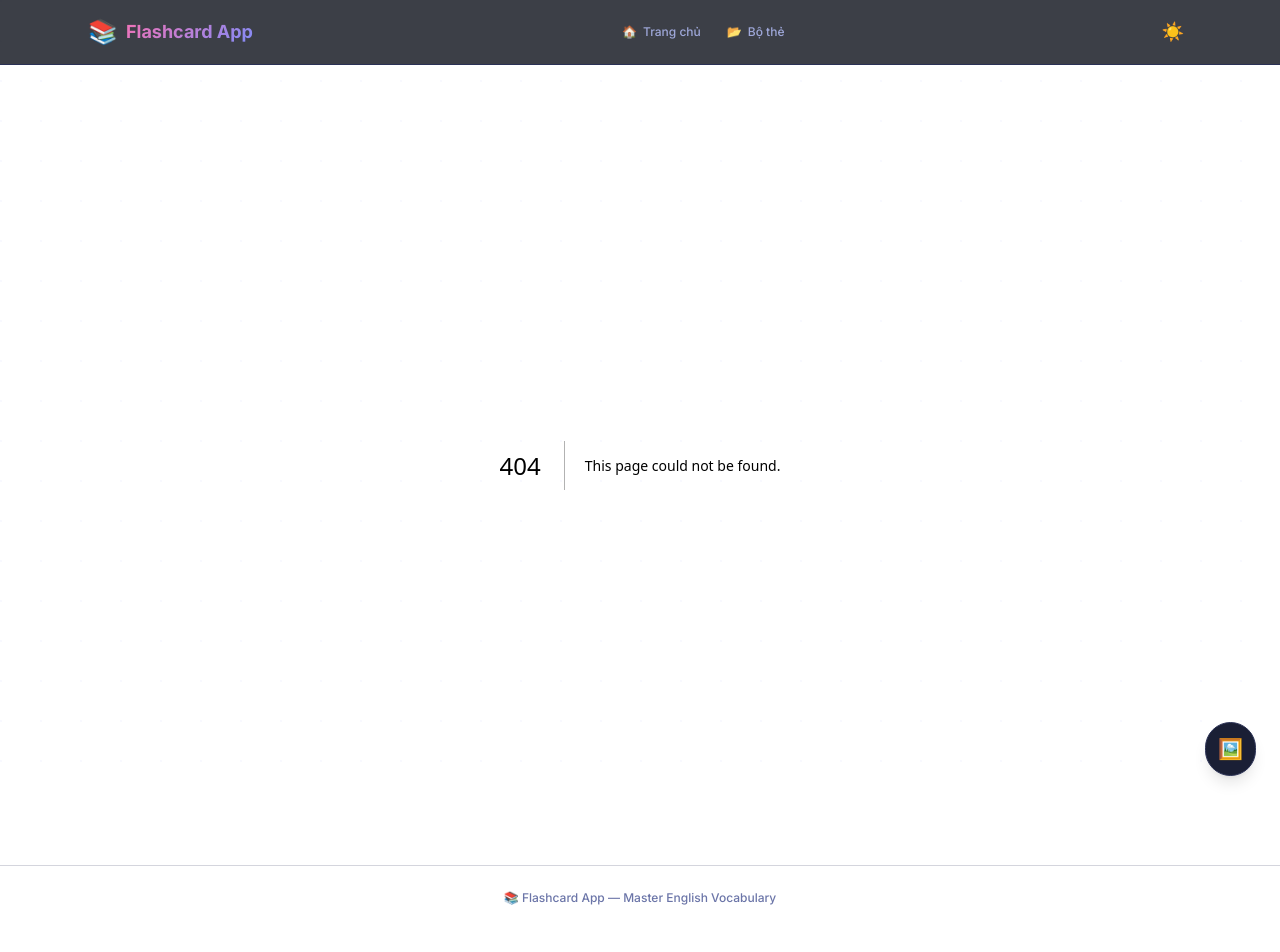
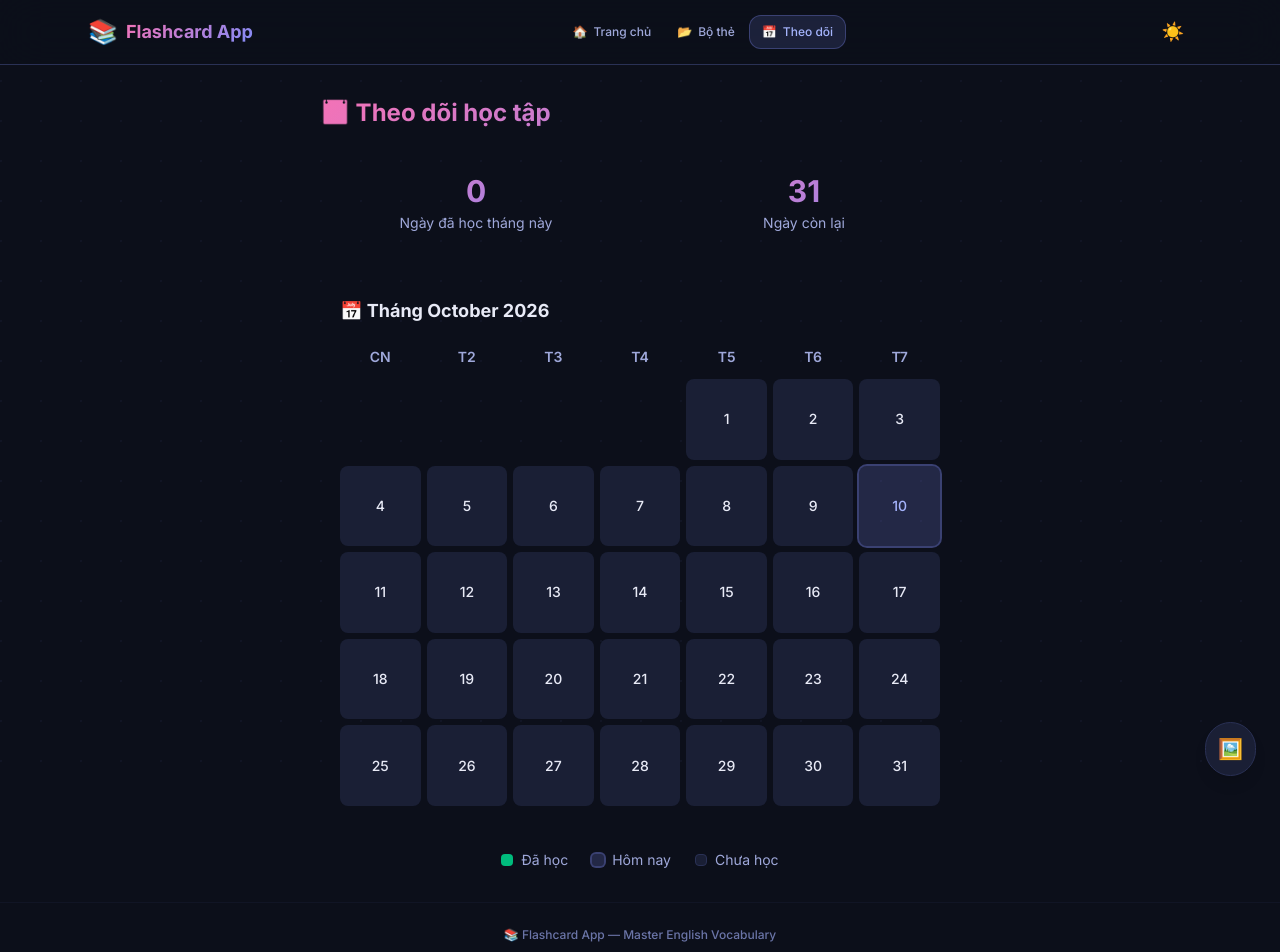
Before and after one commit to nguyencongtrung2001/Learn-Japan, a Next.js app: page /tracker in a window 1280 px wide. Before the commit this address had no page. Shown: the top 952 px of the page. Before the commit the page ends 930 px from the top, so only its background shows below. Built offline with nearby package versions, Linux system fonts and the light colour scheme.

Commit message:
tracker 4

```diff
--- /dev/null
+++ b/app/tracker/page.tsx
@@ -0,0 +1,12 @@
+import { MonthlyTracker } from "@/components/folder/monthly-tracker";
+
+export default function TrackerPage() {
+  return (
+    <div className="mx-auto max-w-2xl px-4 py-8">
+      <h1 className="text-2xl font-bold gradient-text mb-6">
+        📅 Theo dõi học tập
+      </h1>
+      <MonthlyTracker />
+    </div>
+  );
+}
--- a/components/folder/folder-detail.tsx
+++ b/components/folder/folder-detail.tsx
@@ -9,7 +9,7 @@ import { toCardListItem, type CardInput, type CardListItem } from "@/lib/card-ut
 import type { Folder } from "@/db/schema";
 import BulkImport from "@/components/bulk-import";
 import { FolderInfoCard } from "./folder-info-card";
-import Link from "next/link";
+
 import { QuizActions } from "./quiz-actions";
 import { FolderEditForm } from "./folder-edit-form";
 import { AddCardForm } from "./add-card-form";
@@ -136,7 +136,6 @@ export default function FolderDetail({ folder: initialFolder, initialCards, serv
 
 
             <QuizActions folderId={folderId} total={cards.length} newCount={newCount} dueCount={dueCount} />
-            <Link href={`/folders/${folderId}/tracker`} className="mt-4 inline-block w-full text-center py-2 bg-amber-100 hover:bg-amber-200 text-amber-800 font-medium rounded-lg transition-colors">Theo dõi</Link>
 
             <button
               type="button"
--- a/components/folder/monthly-tracker.tsx
+++ b/components/folder/monthly-tracker.tsx
@@ -1,31 +1,35 @@
 "use client";
 
 import { useEffect, useState } from "react";
-import { format, startOfMonth, endOfMonth, eachDayOfInterval, getDay, isSameDay } from "date-fns";
+import {
+  format,
+  startOfMonth,
+  endOfMonth,
+  eachDayOfInterval,
+  getDay,
+  isSameDay,
+} from "date-fns";
 
-interface MonthlyTrackerProps {
-  folderId: number;
-}
+const STORAGE_KEY = "studyStreak_global";
 
-export function MonthlyTracker({ folderId }: MonthlyTrackerProps) {
-  const storageKey = `studyStreak_${folderId}`;
-
-
-  const [selectedDates, setSelectedDates] = useState<Set<string>>(new Set<string>());
+export function MonthlyTracker() {
+  const [selectedDates, setSelectedDates] = useState<Set<string>>(
+    new Set<string>()
+  );
 
   // Load from localStorage
   useEffect(() => {
-    const stored = localStorage.getItem(storageKey);
+    const stored = localStorage.getItem(STORAGE_KEY);
     if (stored) {
       try {
         const arr: string[] = JSON.parse(stored);
-        setSelectedDates(new Set(arr));
+        setSelectedDates(new Set<string>(arr));
       } catch (_) {}
     }
-  }, [storageKey]);
+  }, []);
 
   const save = (set: Set<string>) => {
-    localStorage.setItem(storageKey, JSON.stringify(Array.from(set)));
+    localStorage.setItem(STORAGE_KEY, JSON.stringify(Array.from(set)));
   };
 
   const today = new Date();
@@ -42,11 +46,13 @@ export function MonthlyTracker({ folderId }: MonthlyTrackerProps) {
     save(newSet);
   };
 
+  // Count streak
+  const streakCount = selectedDates.size;
+
   // Build weeks rows
-  const weeks: Date[][] = [];
-  let week: Date[] = [];
-  // Pad first week with nulls for days before month start
-  for (let i = 0; i < getDay(monthStart); i++) week.push(null as any);
+  const weeks: (Date | null)[][] = [];
+  let week: (Date | null)[] = [];
+  for (let i = 0; i < getDay(monthStart); i++) week.push(null);
   days.forEach((d) => {
     week.push(d);
     if (week.length === 7) {
@@ -55,31 +61,69 @@ export function MonthlyTracker({ folderId }: MonthlyTrackerProps) {
     }
   });
   if (week.length) {
-    // Pad end of last week
-    while (week.length < 7) week.push(null as any);
+    while (week.length < 7) week.push(null);
     weeks.push(week);
   }
 
   return (
-    <div className="mt-6">
-      <h2 className="text-lg font-bold mb-2">📅 Theo dõi học tháng {format(today, "MMMM yyyy")}</h2>
-      <div className="grid grid-cols-7 gap-1 text-center text-sm">
-        {["Sun","Mon","Tue","Wed","Thu","Fri","Sat"].map((d) => (
-          <div key={d} className="font-medium text-foreground-muted">{d}</div>
+    <div className="space-y-6">
+      {/* Stats */}
+      <div className="grid grid-cols-2 gap-4">
+        <div className="card p-5 text-center">
+          <p className="text-3xl font-bold gradient-text">{streakCount}</p>
+          <p className="text-sm text-foreground-muted mt-1">
+            Ngày đã học tháng này
+          </p>
+        </div>
+        <div className="card p-5 text-center">
+          <p className="text-3xl font-bold gradient-text">
+            {days.length - streakCount}
+          </p>
+          <p className="text-sm text-foreground-muted mt-1">Ngày còn lại</p>
+        </div>
+      </div>
+
+      {/* Calendar */}
+      <div className="card p-5">
+        <h2 className="text-lg font-bold mb-4">
+          📅 Tháng {format(today, "MMMM yyyy")}
+        </h2>
+        <div className="grid grid-cols-7 gap-1.5 text-center text-sm">
+          {["CN", "T2", "T3", "T4", "T5", "T6", "T7"].map((d) => (
+            <div
+              key={d}
+              className="font-semibold text-foreground-muted py-1.5"
+            >
+              {d}
+            </div>
           ))}
           {weeks.map((w, wi) =>
             w.map((d, di) => {
-            if (!d) return <div key={`empty-${wi}-${di}`} />;
+              if (!d)
+                return (
+                  <div
+                    key={`empty-${wi}-${di}`}
+                    className="aspect-square"
+                  />
+                );
               const key = format(d, "yyyy-MM-dd");
               const isToday = isSameDay(d, today);
               const selected = selectedDates.has(key);
-            const bg = selected ? "bg-emerald-500" : isToday ? "bg-amber-200" : "bg-surface";
-            const text = selected ? "text-white" : "text-foreground";
               return (
                 <button
                   key={key}
                   onClick={() => toggleDate(d)}
-                className={`p-2 rounded ${bg} ${text} hover:opacity-80 transition-colors`}
+                  className={`
+                    aspect-square flex items-center justify-center rounded-lg text-sm font-medium
+                    transition-all duration-200 cursor-pointer
+                    ${
+                      selected
+                        ? "bg-emerald-500 text-white shadow-md shadow-emerald-500/30 scale-105"
+                        : isToday
+                          ? "bg-indigo/20 text-indigo-light ring-2 ring-indigo/40"
+                          : "bg-surface hover:bg-surface-hover text-foreground"
+                    }
+                  `}
                   title={format(d, "PPP")}
                 >
                   {d.getDate()}
@@ -89,5 +133,22 @@ export function MonthlyTracker({ folderId }: MonthlyTrackerProps) {
           )}
         </div>
       </div>
+
+      {/* Legend */}
+      <div className="flex items-center gap-6 justify-center text-sm text-foreground-muted">
+        <span className="flex items-center gap-2">
+          <span className="w-3 h-3 rounded bg-emerald-500 inline-block" />
+          Đã học
+        </span>
+        <span className="flex items-center gap-2">
+          <span className="w-3 h-3 rounded bg-indigo/20 ring-2 ring-indigo/40 inline-block" />
+          Hôm nay
+        </span>
+        <span className="flex items-center gap-2">
+          <span className="w-3 h-3 rounded bg-surface inline-block border border-border" />
+          Chưa học
+        </span>
+      </div>
+    </div>
   );
 }
--- a/components/header.tsx
+++ b/components/header.tsx
@@ -8,6 +8,7 @@ import { useTheme } from "./theme-provider";
 const navLinks = [
   { href: "/", label: "Trang chủ", icon: "🏠" },
   { href: "/folders", label: "Bộ thẻ", icon: "📂" },
+  { href: "/tracker", label: "Theo dõi", icon: "📅" },
 ];
 
 export default function Header() {
```
Lines whose indentation alone changed are shown as unchanged.
